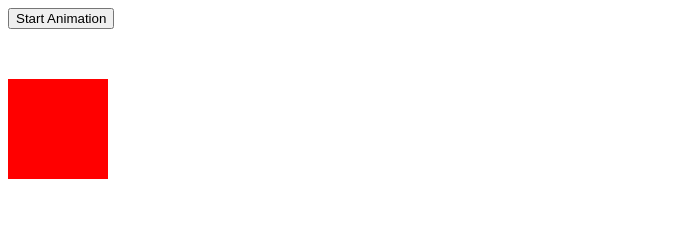
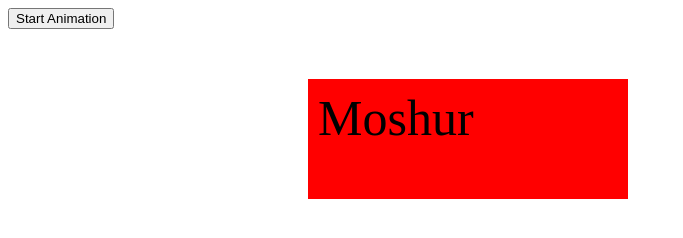
Before and after one commit to dulalsheikh5205/jQuery, a plain HTML site: page jquery-3.6.4/jquery-8/index.html in a window 1280 px wide. Both pictures are taken after a click on the button "Start Animation". Shown: the whole page, without its empty margins (0-683 px from the left). Drawn offline with nearby package versions, Linux system fonts and the light colour scheme.

Commit message:
jQuery animate() part-7 var variable.animate()

```diff
--- a/jquery-3.6.4/jquery-8/css/style.css
+++ b/jquery-3.6.4/jquery-8/css/style.css
@@ -12,11 +12,24 @@
 /* ==================================== jQuery Slide part-1-5 end ========================= */
 
 /* ==================================== jQuery Slide part-6 start ========================= */
+/* div{
+  width: 100px;
+  height: 100px;
+  background: red;
+  margin-top: 50px;
+  position: relative;
+} */
+/* ==================================== jQuery Slide part-6 end ========================= */
+
+/* ==================================== jQuery Slide part-7 end ========================= */
 div{
   width: 100px;
   height: 100px;
   background: red;
   margin-top: 50px;
   position: relative;
+  font-size: 20px;
+  padding: 10px;
 }
-/* ==================================== jQuery Slide part-6 end ========================= */
+
+/* ==================================== jQuery Slide part-7 end ========================= */
--- a/jquery-3.6.4/jquery-8/index.html
+++ b/jquery-3.6.4/jquery-8/index.html
@@ -11,7 +11,7 @@
 
     <button>Start Animation</button>
 
-    <div></div>
+    <div>Moshur</div>
 
 
 
--- a/jquery-3.6.4/jquery-8/js/main.js
+++ b/jquery-3.6.4/jquery-8/js/main.js
@@ -40,13 +40,19 @@ $(document).ready(function(){
 
     */
 
-    /* part-6 */
+    /* part-6
     var moshiur = $("div"); <!-- variable ধরে, property, opacity and speed parameter change করা হয়েছে, -->
     moshiur.animate({height: '300px', opacity: '0.5'},'slow');
     moshiur.animate({width: '300px', opacity: '0.7'},'slow');
     moshiur.animate({height: '100px', opacity: '0.4'},'slow');
     moshiur.animate({width: '100px', opacity: '1'},'slow');
 
+    */
+
+    var moshiur = $("div");
+    moshiur.animate({left: '300px'},'slow');
+    moshiur.animate({width: '300px'},'slow');
+    moshiur.animate({fontSize: '50px'},'fast');<!-- variable ধরে, property, opacity and speed parameter এবং fontSize change করা হয়েছে, -->
 
 });
 
```
